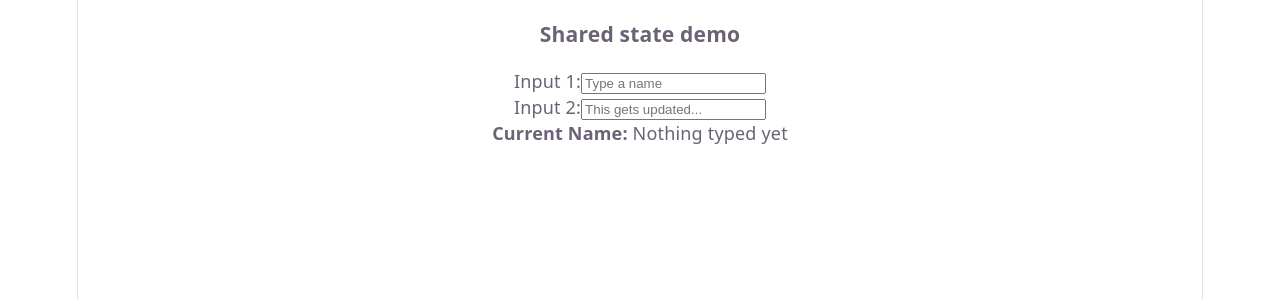
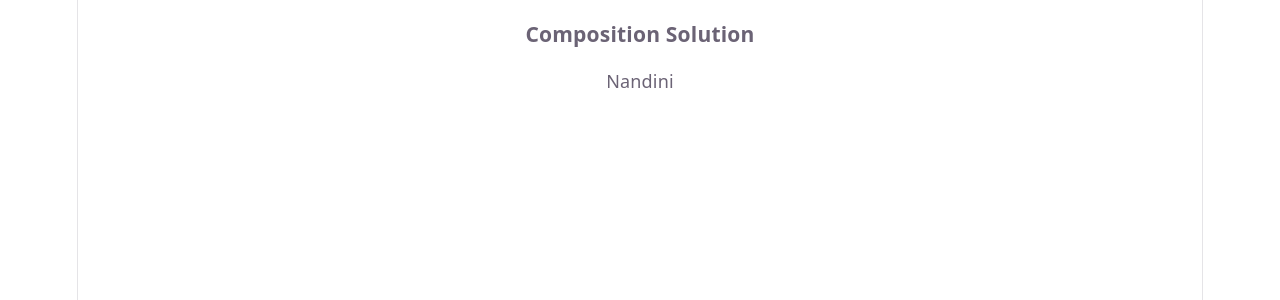
Before and after one commit to nandinirrr2450-source/MERN_Stu_FebMay26_Mys, a React (Vite) app in the folder W9/D2/prop-example-app/: page / in a window 1280 px wide. Shown: the top 300 px of the page. Built offline with nearby package versions, Linux system fonts and the light colour scheme.

Commit message:
addedd composition with children

```diff
--- a/W9/D2/prop-example-app/src/App.jsx
+++ b/W9/D2/prop-example-app/src/App.jsx
@@ -4,6 +4,7 @@ import {PropDestructuring} from "./components/p2.jsx"
 import {PropsChildren} from "./components/p3.jsx"
 import { PropDrillingDemo } from "./components/p4.jsx"
 import { SharedStateParent } from "./components/p5.jsx"
+import { CompositionDemo } from "./components/p6.jsx"
 import './App.css'
 
 function App() {
@@ -14,7 +15,8 @@ function App() {
         {/* <PropDestructuring/> */}
         {/* <PropsChildren/> */}
         {/* <PropDrillingDemo/> */}
-        <SharedStateParent/>
+        {/* <SharedStateParent/> */}
+        <CompositionDemo/>
     </>
   )
 }
```
